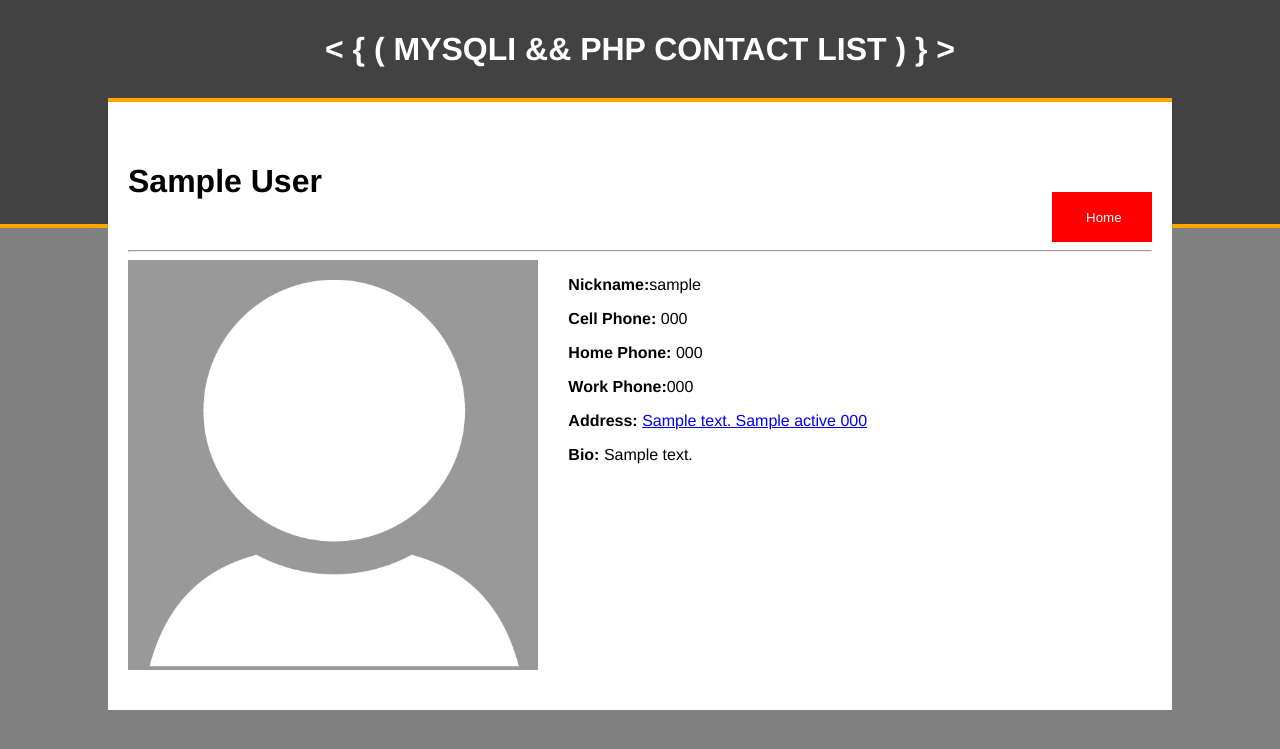
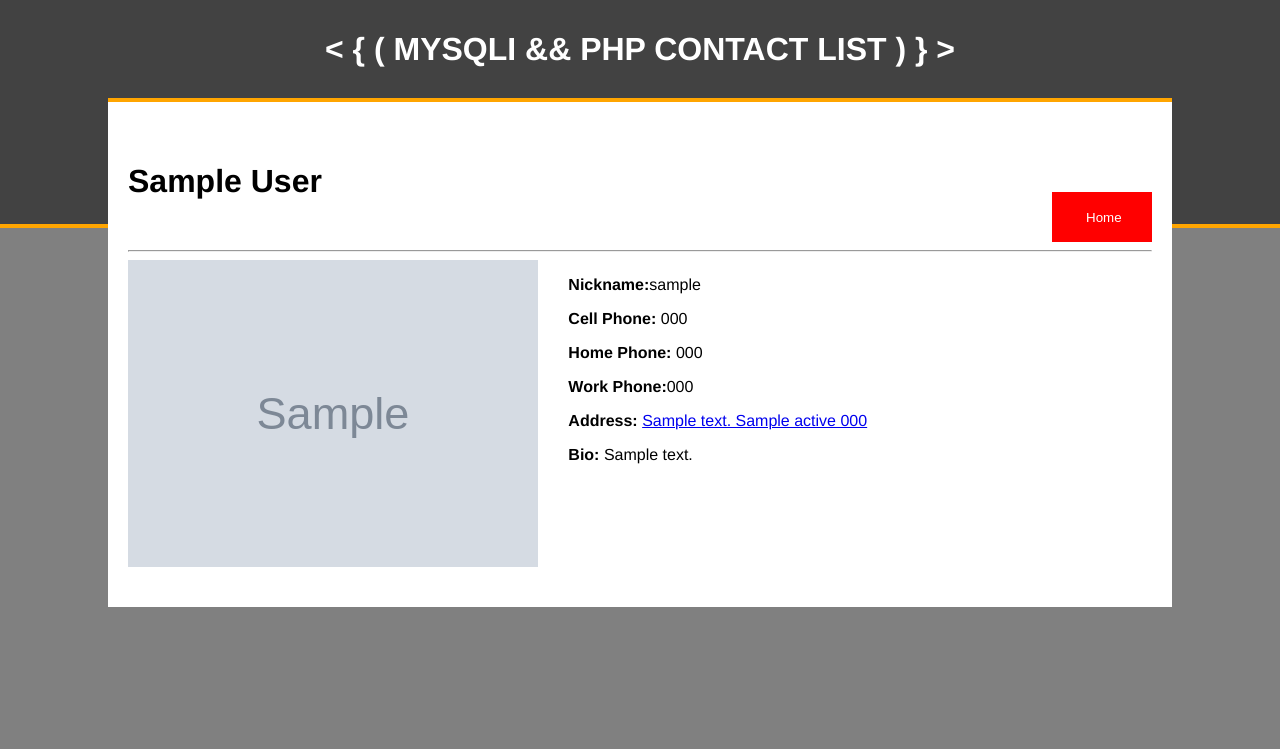
Before and after one commit to LamiaRimty/Rimty-s-Address-book, a PHP site: page /contact.php?id=1 in a window 1280 px wide. Shown: the part 19-768 px from the top of the page. Run offline with PHP 8.4, Linux system fonts and the light colour scheme; tables that the repository leaves empty or names only in its code hold one stand-in row (values such as "Sample post"); grey boxes marked "Sample" are stand-in pictures; some libraries are stand-ins or nearby versions.

Commit message:
add profile photos

```diff
--- a/contact.php
+++ b/contact.php
@@ -49,7 +49,7 @@ while ($row = mysqli_fetch_assoc($sql_contact)) {
 					  <?php  } else{  ?>
 
 
-					  <img src="img/default_profile_pic.jpg" alt="default image"  width="40%" style="float:left;">
+					  <img src="img/<?php echo $person['contact_profile']  ?>" alt="<?php echo $person['contact_fname']  ?>"  width="40%" style="float:left;">
 
 					  <?php  }   ?>
 
```
